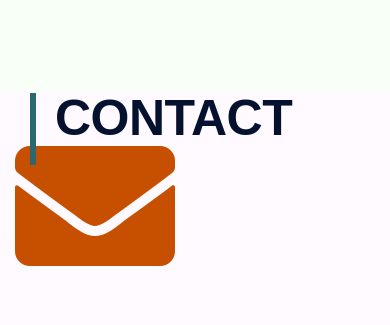
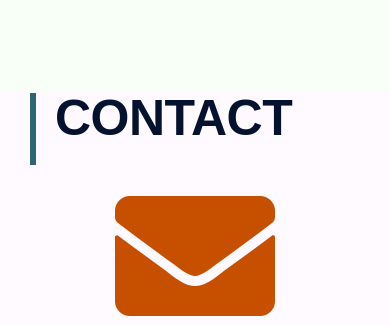
Before and after one commit to smessiah777/stephen-messiah-portfolio, a website: page index.html in a window 390 px wide. Shown: the part 2852-3177 px from the top of the page. Drawn offline with nearby package versions, Linux system fonts and the light colour scheme.

Commit message:
re aligned contact icons on mobile screens

```diff
--- a/assets/css/styles.css
+++ b/assets/css/styles.css
@@ -163,7 +163,7 @@ body {
   color: #C75000;
   font-size: 2rem;
   top: 5px;
-  right: 5px;
+  right: 10px;
   float: left;
   z-index: 2;
   visibility: hidden;
@@ -437,7 +437,7 @@ box-shadow: 10px 10px 5px 0px rgba(0,0,0,0.75);
   color: #2C666E;
 }
 
-/* contact */
+/* ---------contact-------- */
 
 .contact-section {
   margin-top: 100px;
@@ -452,12 +452,15 @@ box-shadow: 10px 10px 5px 0px rgba(0,0,0,0.75);
   display:flex;
   flex-direction: column;
   justify-content: center;
+  margin:  0 auto;
 
 }
 
 .contact-icon{
   color: #C75000;
   font-size: 10rem;
+  margin: 0 auto;
+  padding-top: 50px;
 
 }
 
```
